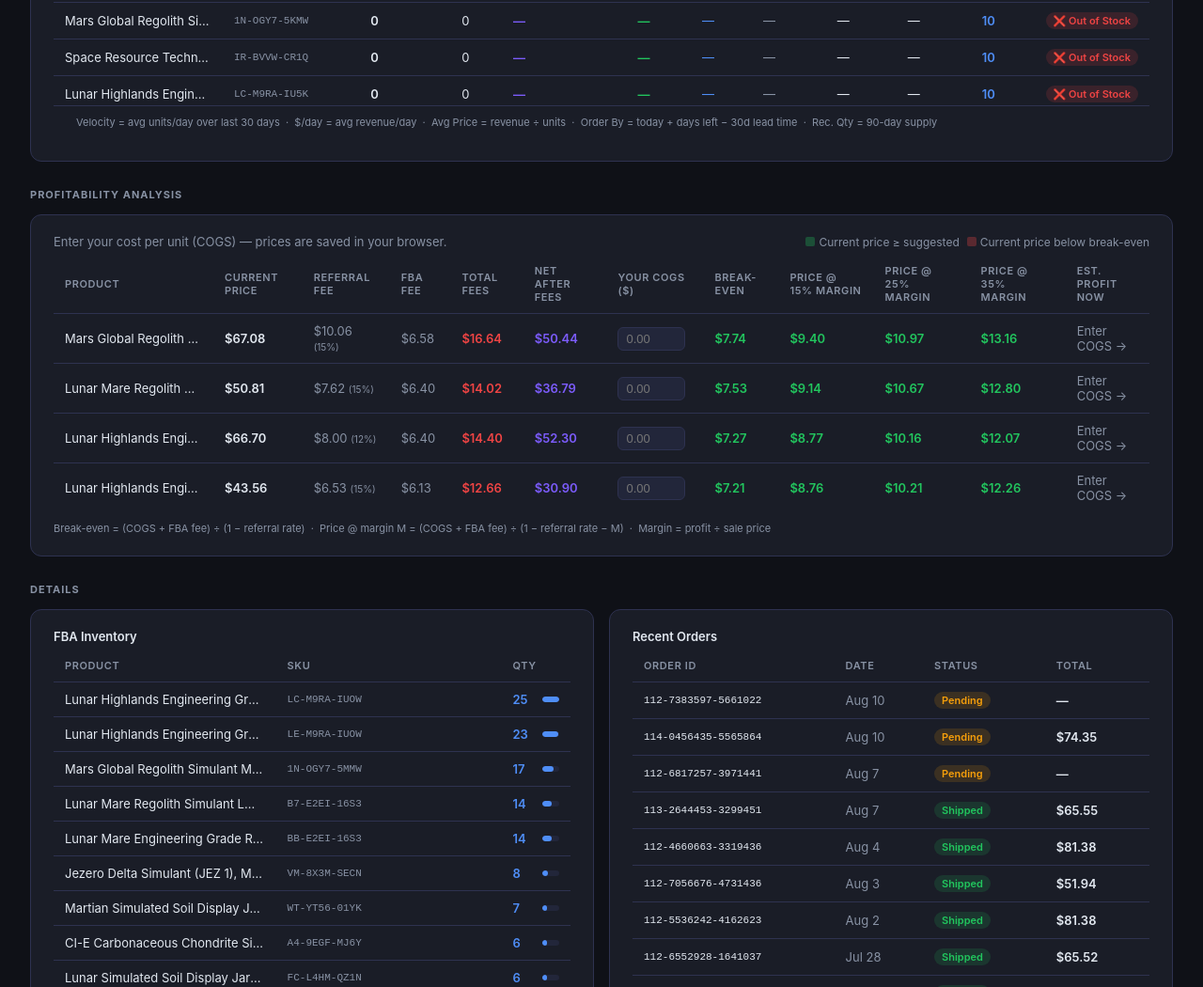
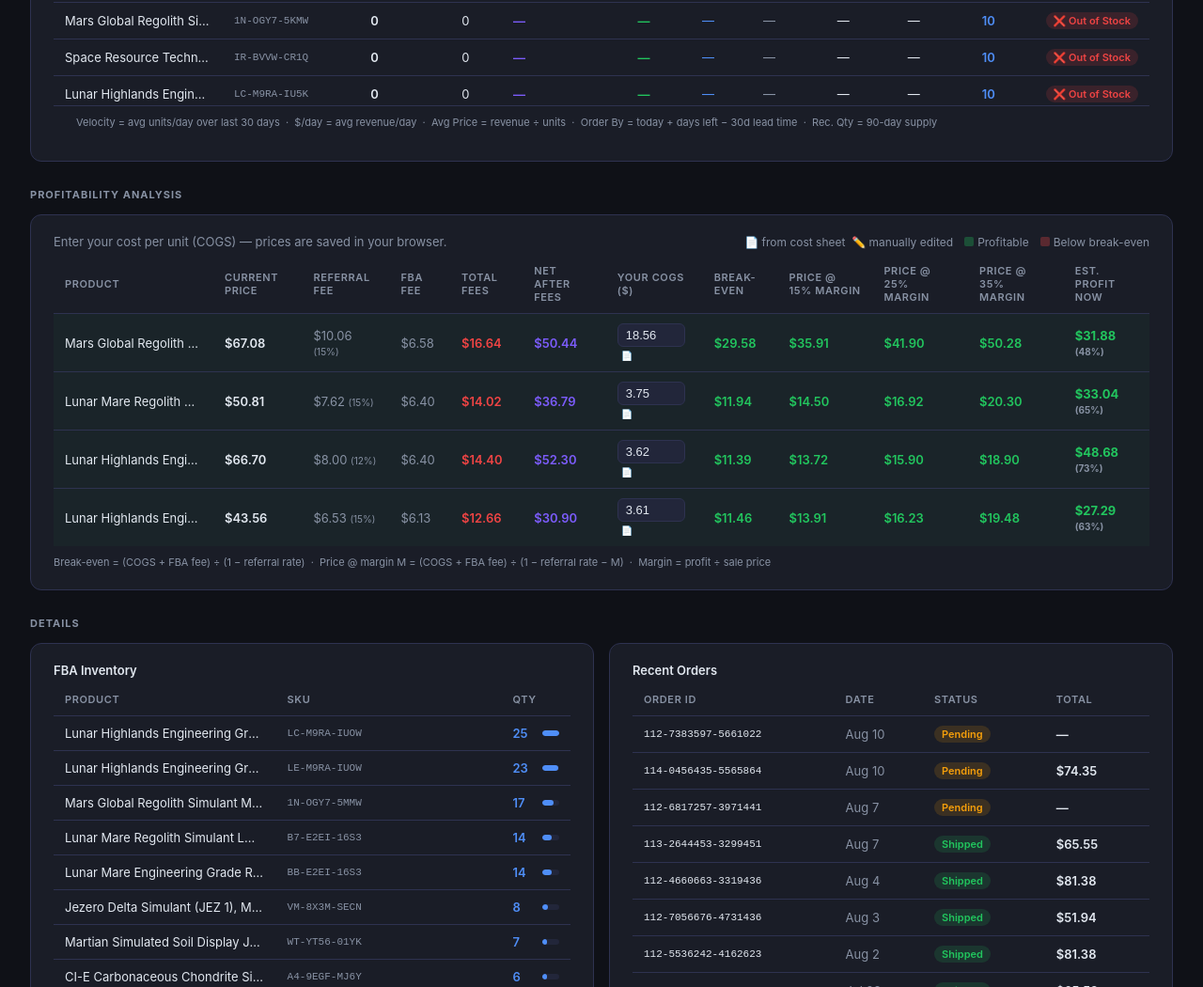
Before and after one commit to canduki21/amazon-fba-dashboard, a website: page docs/index.html in a window 1280 px wide. Shown: the part 1330-2380 px from the top of the page at 94% size. Drawn offline with nearby package versions, Linux system fonts and the light colour scheme.

Commit message:
feat: pre-populate COGS from simulant cost sheet, show profitability per product

```diff
--- /dev/null
+++ b/docs/cogs.json
@@ -0,0 +1,12 @@
+{
+  "_note": "COGS per unit from Operational Bookkeeping - Simulant Costs.pdf. Formula: (Total Simulant Cost/kg × weight_kg) + label cost. Does NOT include shipping to Amazon FBA.",
+  "byAsin": {
+    "B0D94YYYG7": { "cogs": 18.56, "product": "MGS-1 5kg", "formula": "$3.32/kg × 5kg + $1.96 label" },
+    "B0D96PS81D": { "cogs": 3.75,  "product": "LMS-1 1kg",  "formula": "$2.95/kg × 1kg + $0.80 label" },
+    "B0FN8JN6JP": { "cogs": 2.83,  "product": "LMS-1E 1kg", "formula": "$2.03/kg × 1kg + $0.80 label" },
+    "B0D6WZPZJV": { "cogs": 3.62,  "product": "LHS-1 1kg",  "formula": "$2.82/kg × 1kg + $0.80 label" },
+    "B0FM5NGXCW": { "cogs": 3.61,  "product": "LHS-1E 1kg", "formula": "$2.81/kg × 1kg + $0.80 label" },
+    "B0GPK3NCFR": { "cogs": 3.41,  "product": "JEZ-1 1kg",  "formula": "$2.61/kg × 1kg + $0.80 label" },
+    "B0GQCBJ5WM": { "cogs": 2.30,  "product": "CI-E 1kg",   "formula": "$1.50/kg × 1kg + $0.80 label" }
+  }
+}
--- a/docs/index.html
+++ b/docs/index.html
@@ -336,9 +336,10 @@
         <div style="font-size:13px;color:var(--muted)">
           Enter your cost per unit (COGS) — prices are saved in your browser.
         </div>
-        <div style="display:flex;gap:8px;align-items:center;font-size:12px;color:var(--muted)">
-          <span style="display:inline-flex;align-items:center;gap:4px"><span style="width:10px;height:10px;border-radius:2px;background:rgba(34,197,94,.3);display:inline-block"></span>Current price ≥ suggested</span>
-          <span style="display:inline-flex;align-items:center;gap:4px"><span style="width:10px;height:10px;border-radius:2px;background:rgba(239,68,68,.3);display:inline-block"></span>Current price below break-even</span>
+        <div style="display:flex;gap:12px;align-items:center;font-size:12px;color:var(--muted)">
+          <span>📄 from cost sheet &nbsp;✏️ manually edited</span>
+          <span style="display:inline-flex;align-items:center;gap:4px"><span style="width:10px;height:10px;border-radius:2px;background:rgba(34,197,94,.3);display:inline-block"></span>Profitable</span>
+          <span style="display:inline-flex;align-items:center;gap:4px"><span style="width:10px;height:10px;border-radius:2px;background:rgba(239,68,68,.3);display:inline-block"></span>Below break-even</span>
         </div>
       </div>
       <div class="scroll-table">
@@ -627,13 +628,30 @@ function saveCogs(sku, value) {
   localStorage.setItem(COGS_KEY, JSON.stringify(all));
 }
 
+// Merge cogs.json defaults with localStorage overrides
+// Returns cogs value for a given prediction, preferring localStorage
+function getCogs(p, cogsDefaults, cogsOverrides) {
+  if (cogsOverrides[p.sellerSku] !== undefined) return parseFloat(cogsOverrides[p.sellerSku]);
+  if (cogsDefaults[p.asin] !== undefined) return cogsDefaults[p.asin].cogs;
+  return 0;
+}
+
+function getCogsSource(p, cogsDefaults, cogsOverrides) {
+  if (cogsOverrides[p.sellerSku] !== undefined) return 'custom';
+  if (cogsDefaults[p.asin] !== undefined) return 'sheet';
+  return 'none';
+}
+
 function calcPriceAtMargin(cogs, fbaFee, referralRate, margin) {
   const denominator = 1 - referralRate - margin;
   if (denominator <= 0) return null;
   return (cogs + fbaFee) / denominator;
 }
 
-function profitRow(p, cogs) {
+function profitRow(p, cogs, cogsSource) {
+  const sourceTag = cogsSource === 'sheet'  ? '<span style="font-size:10px;color:var(--green);margin-left:4px" title="From cost sheet">📄</span>'
+                  : cogsSource === 'custom' ? '<span style="font-size:10px;color:var(--accent);margin-left:4px" title="Manually entered">✏️</span>'
+                  : '';
   const f = p.fees;
   const price        = f.atPrice;
   const fbaFee       = f.fbaFee;
@@ -670,7 +688,7 @@ function profitRow(p, cogs) {
     <td style="color:var(--muted)">${fmt(fbaFee)}</td>
     <td style="font-weight:600;color:var(--red)">${fmt(f.totalFees)}</td>
     <td style="font-weight:600;color:var(--accent2)">${fmt(f.netAfterFees)}</td>
-    <td><input class="cogs-input" type="number" min="0" step="0.01" placeholder="0.00" value="${cogs > 0 ? cogs : ''}" data-sku="${p.sellerSku}" /></td>
+    <td><input class="cogs-input" type="number" min="0" step="0.01" placeholder="0.00" value="${cogs > 0 ? cogs : ''}" data-sku="${p.sellerSku}" />${sourceTag}</td>
     ${priceTd(breakEven)}
     ${priceTd(p15)}
     ${priceTd(p25)}
@@ -679,47 +697,38 @@ function profitRow(p, cogs) {
   </tr>`;
 }
 
-function buildProfitabilityTable(predictions) {
-  const cogsMap   = loadCogs();
-  const withFees  = predictions.filter(p => p.fees && p.avgPrice);
-  // Deduplicate by ASIN (show unique products only)
-  const seen      = new Set();
-  const unique    = withFees.filter(p => {
+async function buildProfitabilityTable(predictions) {
+  let cogsDefaults = {};
+  try {
+    const r = await fetch('cogs.json?t=' + Date.now());
+    const j = await r.json();
+    cogsDefaults = j.byAsin || {};
+  } catch {}
+
+  const cogsOverrides = loadCogs();
+  const withFees = predictions.filter(p => p.fees && p.avgPrice);
+  const seen = new Set();
+  const unique = withFees.filter(p => {
     if (seen.has(p.asin)) return false;
     seen.add(p.asin);
     return true;
   });
 
-  document.getElementById('profitability-body').innerHTML =
-    unique.map(p => profitRow(p, parseFloat(cogsMap[p.sellerSku] || 0))).join('');
+  document.getElementById('profitability-body').innerHTML = unique.map(p => {
+    const cogs   = getCogs(p, cogsDefaults, cogsOverrides);
+    const source = getCogsSource(p, cogsDefaults, cogsOverrides);
+    return profitRow(p, cogs, source);
+  }).join('');
 
-  // Live recalculation on COGS input
-  document.querySelectorAll('.cogs-input').forEach(input => {
-    input.addEventListener('input', () => {
-      const sku  = input.dataset.sku;
-      const cogs = parseFloat(input.value) || 0;
-      saveCogs(sku, cogs);
-      const pred = predictions.find(p => p.sellerSku === sku);
-      if (!pred) return;
-      const tr = input.closest('tr');
-      tr.outerHTML = profitRow(pred, cogs);
-      // Re-attach listener on new row
-      document.querySelector(`.cogs-input[data-sku="${sku}"]`)
-        ?.addEventListener('input', arguments.callee.bind(this)); // handled by delegation below
-    });
-  });
-
-  // Event delegation so re-rendered rows still work
+  // Event delegation — re-rendered rows still work
   document.getElementById('profitability-body').addEventListener('input', e => {
     if (!e.target.classList.contains('cogs-input')) return;
     const sku  = e.target.dataset.sku;
     const cogs = parseFloat(e.target.value) || 0;
     saveCogs(sku, cogs);
-    const pred = predictions.find(p => p.sellerSku === sku);
+    const pred = unique.find(p => p.sellerSku === sku);
     if (!pred) return;
-    const tr = e.target.closest('tr');
-    const newHtml = profitRow(pred, cogs);
-    tr.outerHTML = newHtml;
+    e.target.closest('tr').outerHTML = profitRow(pred, cogs, 'custom');
   });
 }
 
```
